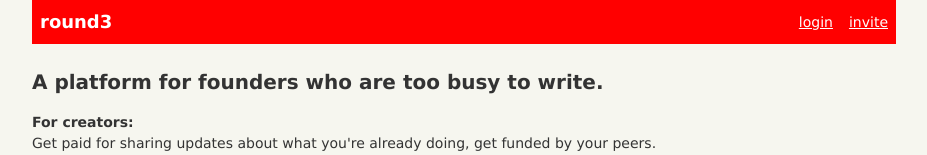
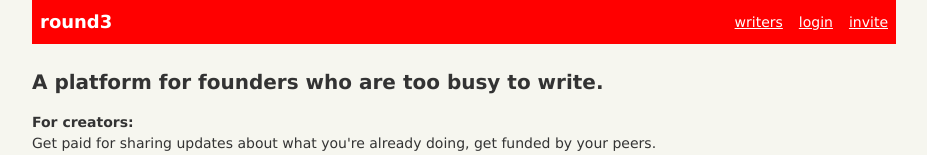
Before and after one commit to alvinliju/round3-v3, a React (Vite) app in the folder frontend/: page / in a window 1280 px wide. Shown: the top 155 px of the page, without its empty margins (176-1103 px from the left). Built offline with nearby package versions, Linux system fonts and the light colour scheme.

Commit message:
instead of state management i used some if else to handle navbar menu(its gonna blow up)

```diff
--- a/frontend/src/components/Navbar.tsx
+++ b/frontend/src/components/Navbar.tsx
@@ -1,14 +1,25 @@
-
+import { Link, useLocation } from 'react-router-dom';
 
 function Navbar() {
+  let location = useLocation();
+
+  let token = localStorage.getItem("jwtToken")
+
   return (
     <header className="bg-[#ff0000] py-2 px-2 mb-6 text-white">
           <div className="flex items-center justify-between">
             <div className="font-bold text-lg">round3</div>
             <nav className="flex space-x-4 text-white">
-              <a href="/login" className="text-sm hover:underline text-white">
+
+            <a href="/writers" className="text-sm hover:underline text-white">
+                writers
+              </a>
+              {(location.pathname != '/login') && (location.pathname != '/post') && <a href="/login" className="text-sm hover:underline text-white">
                 login
-              </a>
+              </a>}
+              {token && <a href="/request" className="text-sm hover:underline">
+                post
+              </a>}
               <a href="/request" className="text-sm hover:underline">
                 invite
               </a>
```
